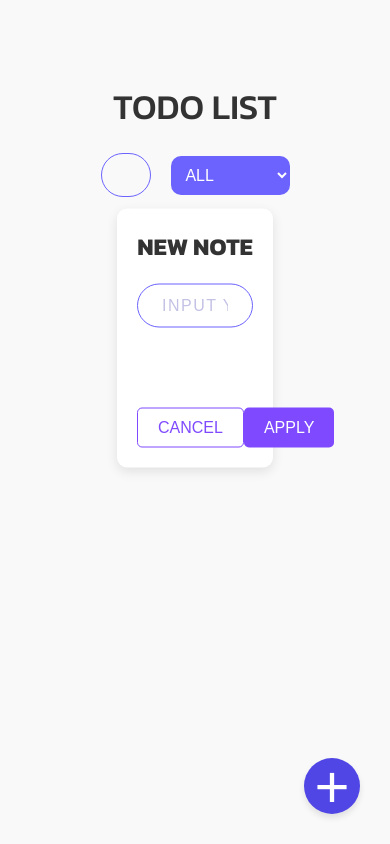
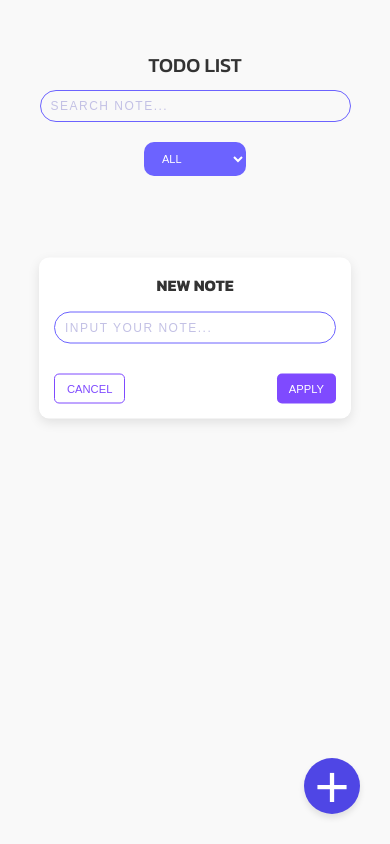
Before and after one commit to schakibb/TODO-LIST, a plain HTML site: page index.html in a window 390 px wide. Drawn offline with Linux system fonts and the light colour scheme.

Commit message:
handle responsive

```diff
--- a/style.css
+++ b/style.css
@@ -198,3 +198,152 @@ header {
 .apply-btn:hover {
     background-color: #6637d9;
 }
+
+
+.apply-btn:hover {
+    background-color: #6637d9;
+}
+
+@media (max-width: 1200px) {
+    h1 {
+        font-size: 30px;
+    }
+
+    header {
+        width: 90%;
+    }
+
+    .input-text {
+        font-size: 15px;
+    }
+
+    select {
+        font-size: 15px;
+    }
+
+    .new-note-window {
+        width: 50%;
+    }
+}
+
+@media (max-width: 992px) {
+    h1 {
+        font-size: 30px;
+    }
+
+    header {
+        width: 90%;
+        flex-direction: column;
+        gap: 15px;
+    }
+
+    .input-text {
+        width: 100%;
+        font-size: 14px;
+        padding: 12px 18px;
+    }
+
+    #status-select {
+        font-size: 14px;
+        padding: 8px 10px;
+    }
+}
+
+@media (max-width: 768px) {
+    h1 {
+        font-size: 25px;
+    }
+
+    header {
+        width: 100%;
+        padding-top: 10px;
+    }
+
+    .container {
+        margin-top: 60px;
+    }
+
+    .input-text {
+        width: 100%;
+        font-size: 14px;
+        padding: 10px 15px;
+    }
+
+    #status-select {
+        font-size: 12px;
+        padding: 7px 5px;
+    }
+
+    .new-note-window {
+        width: 80%;
+    }
+}
+
+@media (max-width: 576px) {
+    h1 {
+        font-size: 20px;
+    }
+
+    header {
+        width: 100%;
+        flex-direction: column;
+        padding: 10px 20px;
+        gap: 20px;
+    }
+
+    .container {
+        width: 90%;
+        margin-top: 50px;
+    }
+
+    .input-text {
+        width: 100%;
+        font-size: 12px;
+        padding: 6px 10px;
+    }
+
+    #status-select {
+        font-size: 11px;
+        padding: 10px 14px;
+    }
+
+    .note-text {
+        font-size: 12px;
+    }
+
+    .notes-list {
+        margin-top: 0;
+    }
+
+    .icon {
+        font-size: 10px;
+    }
+
+    .cancel-btn,
+    .apply-btn {
+        padding: 10px 20px;
+        font-size: 0.5em;
+    }
+
+    .new-note-window {
+        width: 80%;
+        padding: 15px;
+    }
+
+    .modal-title {
+        font-size: 1em;
+        margin-bottom: 15px;
+    }
+
+    .new-note-buttons {
+        margin-top: 30px;
+        display: flex;
+        justify-content: space-between;
+    }
+
+    .cancel-btn,
+    .apply-btn {
+        font-size: 0.7em;
+        padding: 8px 12px;
+    }
+}
```
